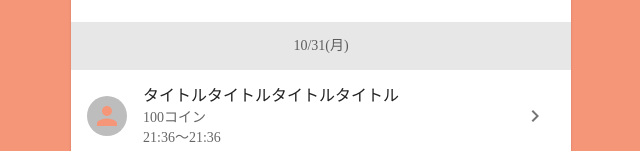
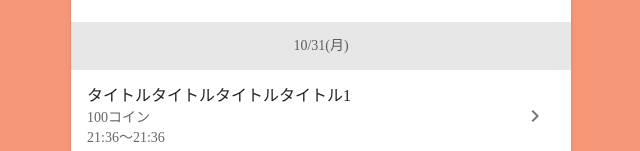
Before and after one commit to oiwa1108/culmino-copy, a Next.js app: page /instructor/1 in a window 1280 px wide. Shown: the part 801-952 px from the top of the page, without its empty margins (319-959 px from the left). Built offline with nearby package versions, Linux system fonts and the light colour scheme.

Commit message:
スケジュールにもっとみるボタンを追加

```diff
--- a/pages/instructor/[uid].tsx
+++ b/pages/instructor/[uid].tsx
@@ -20,7 +20,7 @@ library.add(faTwitterSquare as IconDefinition);
 library.add(faSquareInstagram as IconDefinition);
 library.add(faSquareYoutube as IconDefinition);
 
-import { useEffect } from 'react';
+import { useEffect, useState } from 'react';
 import Card from '@mui/material/Card';
 import CardHeader from '@mui/material/CardHeader';
 import CardMedia from '@mui/material/CardMedia';
@@ -41,6 +41,8 @@ import { Pagination } from 'swiper';
 import 'swiper/css';
 import 'swiper/css/pagination';
 import { BottomNavi } from '@components/BottomNavi';
+import Collapse from '@mui/material/Collapse';
+import { ListItemButton } from '@mui/material';
 
 const rating = (defaultRating: number, ratingCount: number) => {
   return (
@@ -141,11 +143,34 @@ const toHHMM = new Intl.DateTimeFormat('ja-JP', {
   hour: '2-digit',
   minute: '2-digit',
 });
+type ScheduleListItemProps = { index: number; schedule: Schedule };
+const ScheduleListItem = ({ index, schedule }: ScheduleListItemProps) => (
+  <ListItem key={index}>
+    <ListItemText
+      primary={schedule.title}
+      secondary={
+        <>
+          {`${schedule.price}コイン`}
+          <br />
+          {`${toHHMM.format(schedule.startAt)}〜${toHHMM.format(
+            schedule.endAt,
+          )}`}
+        </>
+      }
+    />
+    <IconButton>
+      <ChevronRightIcon />
+    </IconButton>
+  </ListItem>
+);
+const SHOW_ITEMS_NOT_EXPANDED = 3;
 const scheduleList = (schedules: Map<Date, Schedule[]>) => {
   const theme = useTheme();
   return (
     <List>
-      {[...schedules.keys()].map((k) => (
+      {[...schedules.keys()].map((k) => {
+        const [expanded, setExpanded] = useState(false);
+        return (
           <>
             <ListSubheader
               key={k.toUTCString()}
@@ -158,30 +183,38 @@ const scheduleList = (schedules: Map<Date, Schedule[]>) => {
             </ListSubheader>
             {schedules.get(k)?.map((s, i) => (
               <>
-              <ListItem key={i}>
-                <ListItemAvatar>
-                  <Avatar src={s.icon_img_url || ''} />
-                </ListItemAvatar>
-
-                <ListItemText
-                  primary={s.title}
-                  secondary={
-                    <>
-                      {`${s.price}コイン`}
-                      <br />
-                      {`${toHHMM.format(s.startAt)}〜${toHHMM.format(s.endAt)}`}
-                    </>
-                  }
-                />
+                {i == SHOW_ITEMS_NOT_EXPANDED ? (
+                  <Collapse in={!expanded}>
+                    <ListItem>
+                      <ListItemText primaryTypographyProps={{ align: 'right' }}>
+                        もっとみる
+                      </ListItemText>
                       <IconButton>
-                  <ChevronRightIcon />
+                        <ChevronRightIcon onClick={() => setExpanded(true)} />
                       </IconButton>
                     </ListItem>
                     <Divider />
+                  </Collapse>
+                ) : (
+                  ''
+                )}
+
+                {i < SHOW_ITEMS_NOT_EXPANDED ? (
+                  <>
+                    <ScheduleListItem index={i} schedule={s} />
+                    <Divider />
+                  </>
+                ) : (
+                  <Collapse in={expanded}>
+                    <ScheduleListItem index={i} schedule={s} />
+                    <Divider />
+                  </Collapse>
+                )}
               </>
             )) || ''}
           </>
-      ))}
+        );
+      })}
     </List>
   );
 };
@@ -254,14 +287,28 @@ export default function instructorProfile() {
                 new Date('2022-10-31'),
                 [
                   {
-                    title: 'タイトルタイトルタイトルタイトル',
+                    title: 'タイトルタイトルタイトルタイトル1',
                     price: 100,
                     date: new Date('2022-10-31'),
                     startAt: new Date(),
                     endAt: new Date(),
                   },
                   {
-                    title: 'タイトルタイトルタイトルタイトル',
+                    title: 'タイトルタイトルタイトルタイトル2',
+                    price: 100,
+                    date: new Date('2022-10-31'),
+                    startAt: new Date(),
+                    endAt: new Date(),
+                  },
+                  {
+                    title: 'タイトルタイトルタイトルタイトル3',
+                    price: 100,
+                    date: new Date('2022-10-31'),
+                    startAt: new Date(),
+                    endAt: new Date(),
+                  },
+                  {
+                    title: 'タイトルタイトルタイトルタイトル4',
                     price: 100,
                     date: new Date('2022-10-31'),
                     startAt: new Date(),
@@ -273,7 +320,28 @@ export default function instructorProfile() {
                 new Date('2022-11-1'),
                 [
                   {
-                    title: 'タイトルタイトルタイトルタイトル',
+                    title: 'タイトルタイトルタイトルタイトル5',
+                    price: 100,
+                    date: new Date('2022-11-1'),
+                    startAt: new Date(),
+                    endAt: new Date(),
+                  },
+                  {
+                    title: 'タイトルタイトルタイトルタイトル6',
+                    price: 100,
+                    date: new Date('2022-11-1'),
+                    startAt: new Date(),
+                    endAt: new Date(),
+                  },
+                  {
+                    title: 'タイトルタイトルタイトルタイトル7',
+                    price: 100,
+                    date: new Date('2022-11-1'),
+                    startAt: new Date(),
+                    endAt: new Date(),
+                  },
+                  {
+                    title: 'タイトルタイトルタイトルタイトル8',
                     price: 100,
                     date: new Date('2022-11-1'),
                     startAt: new Date(),
--- a/src/models/instructor.ts
+++ b/src/models/instructor.ts
@@ -22,5 +22,4 @@ export type Schedule = {
   date: Date;
   startAt: Date;
   endAt: Date;
-  icon_img_url?: string;
 };
```
Lines whose indentation alone changed are shown as unchanged.
